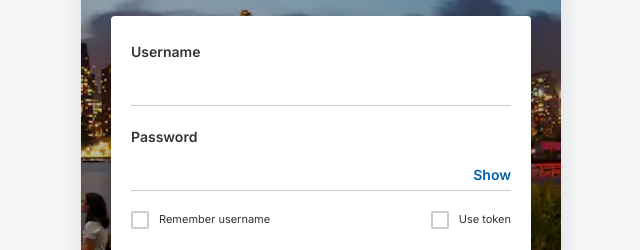
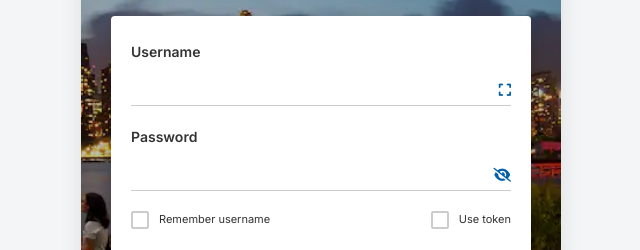
Before and after one commit to justinjayjay/chase, a plain HTML site: page login.html in a window 1280 px wide. Shown: the part 224-474 px from the top of the page, 319-959 px from the left. Drawn offline with Linux system fonts and the light colour scheme; files that its build step writes are made by us from their sources.

Commit message:
Update password toggle button to use icon

```diff
--- a/login.html
+++ b/login.html
@@ -34,8 +34,10 @@
               <!-- Username Field -->
               <div class="input-group">
                   <label for="username">Username</label>
+                  <div class="password-wrap">
                   <input type="text" id="username" autocomplete="username">
-                  <button type="button" class="password-toggle" id="passwordToggle"><i class="fa-solid fa-expand"></i></button>
+                  <button type="button" class="password-toggle"><i class="fa-solid fa-expand"></i></button>
+                  </div>
               </div>
 
               <!-- Error Message (Hidden by default) -->
@@ -49,7 +51,7 @@
                   <label for="password">Password</label>
                   <div class="password-wrap">
                       <input type="password" id="password" autocomplete="current-password">
-                      <button type="button" class="password-toggle" id="passwordToggle">Show</button>
+                      <button type="button" class="password-toggle" id="passwordToggle"><i class="fa-solid fa-eye-slash"></i></button>
                   </div>
               </div>
 
```
